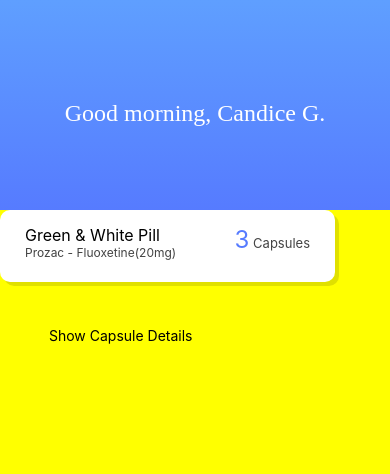
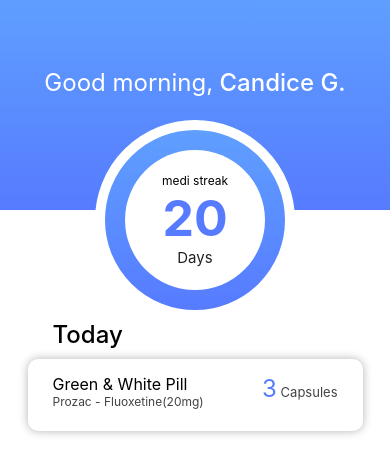
Before and after one commit to minhqto/MediMinder, a React Native app: screen / in a window 390 px wide. Shown: the top 474 px of the page. Built offline with nearby package versions, Linux system fonts and the light colour scheme.

Commit message:
finish home page

```diff
--- a/App.js
+++ b/App.js
@@ -3,24 +3,47 @@ import { StyleSheet, Text, View, Button } from "react-native";
 import PillComponent from "./components/pill.component";
 import Jumbotron from "./components/jumbotron.component";
 import PillProfile from "./components/pillProfile.component";
+import MediCounter from "./components/mediCounter.component";
 
 export default function App() {
   return (
     <View style={styles.container}>
-      <Jumbotron name="Good morning, Candice G." />
-      <PillComponent
-        name={"Green & White Pill"}
-        description="Prozac - Fluoxetine(20mg) "
-        numberOfPills={3}
-      />
-      <PillProfile />
+      <Jumbotron name="Candice G." />
+      <MediCounter count={20} />
+
+      <View style={styles.pillsPreviewContainer}>
+        <View style={styles.todayContainer}>
+          <Text style={styles.todayText}>Today</Text>
+        </View>
+
+        <PillComponent
+          name={"Green & White Pill"}
+          description="Prozac - Fluoxetine(20mg) "
+          numberOfPills={3}
+        />
+      </View>
     </View>
   );
 }
 
 const styles = StyleSheet.create({
   container: {
-    backgroundColor: "yellow",
+    // backgroundColor: "yellow",
     height: "100%"
+  },
+  todayContainer: {
+    width: 335,
+    paddingVertical: 10
+  },
+  todayText: {
+    fontWeight: "500",
+    fontSize: 24,
+    marginLeft: 25
+  },
+  pillsPreviewContainer: {
+    display: "flex",
+    flexDirection: "column",
+    alignItems: "center",
+    marginTop: 100
   }
 });
--- a/components/jumbotron.component.js
+++ b/components/jumbotron.component.js
@@ -9,13 +9,12 @@ const jumbotronStyles = StyleSheet.create({
   },
   textStyles: {
     textAlign: "center",
-    fontFamily: "sans-serif-medium",
     fontStyle: "normal",
     fontWeight: "normal",
     fontSize: 24,
     lineHeight: 36,
     color: "#FFFFFF",
-    marginTop: 80
+    marginTop: 50
   }
 });
 
@@ -27,7 +26,10 @@ const Jumbotron = ({ name }) => {
         style={{ padding: 15, alignItems: "center" }}
       >
         <View style={jumbotronStyles.jumboStyling}>
-          <Text style={jumbotronStyles.textStyles}>{name}</Text>
+          <Text style={jumbotronStyles.textStyles}>
+            Good morning,
+            <Text style={{ fontWeight: "500" }}> {name}</Text>
+          </Text>
         </View>
       </LinearGradient>
     </View>
--- a/components/mediCounter.component.js
+++ b/components/mediCounter.component.js
@@ -1,48 +1,68 @@
 import React from "react";
 import { View, StyleSheet, Text } from "react-native";
-
+import { LinearGradient } from "expo-linear-gradient";
 const styles = StyleSheet.create({
-  container: {
+  outerCircle: {
     display: "flex",
     flexDirection: "column",
+    alignItems: "center",
     justifyContent: "center",
     position: "absolute",
-    //alignContent: "center",
-    marginTop: 190
+    alignSelf: "center",
+    top: 120,
+
+    width: 200,
+    height: 200,
+    borderRadius: "100%",
+    backgroundColor: "#567BFF",
+    borderWidth: 10,
+    borderColor: "#FFF"
+  },
+  innerCircle: {
+    display: "flex",
+    flexDirection: "column",
+    alignItems: "center",
+    justifyContent: "center",
+    position: "relative",
+    alignSelf: "center",
+
+    width: 140,
+    height: 140,
+    borderRadius: "100%",
+    backgroundColor: "#fff"
   },
   streakStyle: {
-    fontFamily: "Poppins",
-    fontStyle: "normal",
-    fontWeight: "normal",
-    fontSize: 20,
-    //lineHeight: 78,
-    color: "#000000"
+    position: "relative",
+    width: 100,
+    textAlign: "center",
+    fontSize: 12,
+    color: "#232323 "
   },
   numStyle: {
-    fontFamily: "Poppins",
+    position: "relative",
     fontStyle: "normal",
-    fontWeight: "normal",
-    fontSize: 52,
-    //lineHeight: 78,
+    fontWeight: "bold",
+    fontSize: 50,
     color: "#567BFF"
   },
   dayStyle: {
-    fontFamily: "Poppins",
+    position: "relative",
     fontStyle: "normal",
     fontWeight: "normal",
-    fontSize: 20,
-    //ineHeight: 78,
-    color: "#000000"
+    fontSize: 15,
+    color: "#232323"
   }
 });
 
-const MediCounter = ({ count, streak, days }) => {
+const MediCounter = ({ count }) => {
   return (
-    <View style={styles.container}>
-      <Text style={styles.streakStyle}>{streak}</Text>
-      <Text style={styles.numStyle}>{count}</Text>
-      <Text style={styles.dayStyle}>{days}</Text>
-    </View>
+    <LinearGradient colors={["#5F9FFF", "#567BFF"]} style={styles.outerCircle}>
+      <View style={styles.innerCircle}>
+        <Text style={styles.streakStyle}>medi streak</Text>
+        <Text style={styles.numStyle}>{count}</Text>
+        <Text style={styles.dayStyle}>Days</Text>
+      </View>
+    </LinearGradient>
   );
 };
 
--- a/components/pill.component.js
+++ b/components/pill.component.js
@@ -12,9 +12,12 @@ const styles = StyleSheet.create({
     paddingHorizontal: 25,
 
     borderRadius: 10,
+
+    elevation: 1,
+    shadowOpacity: 0.3,
+    shadowRadius: 10,
     shadowColor: "#000",
-    shadowOffset: { width: 4, height: 4 },
-    shadowOpacity: 0.12,
+    shadowOffset: { height: 0, width: 0 },
 
     width: 335,
     height: 72,
```
